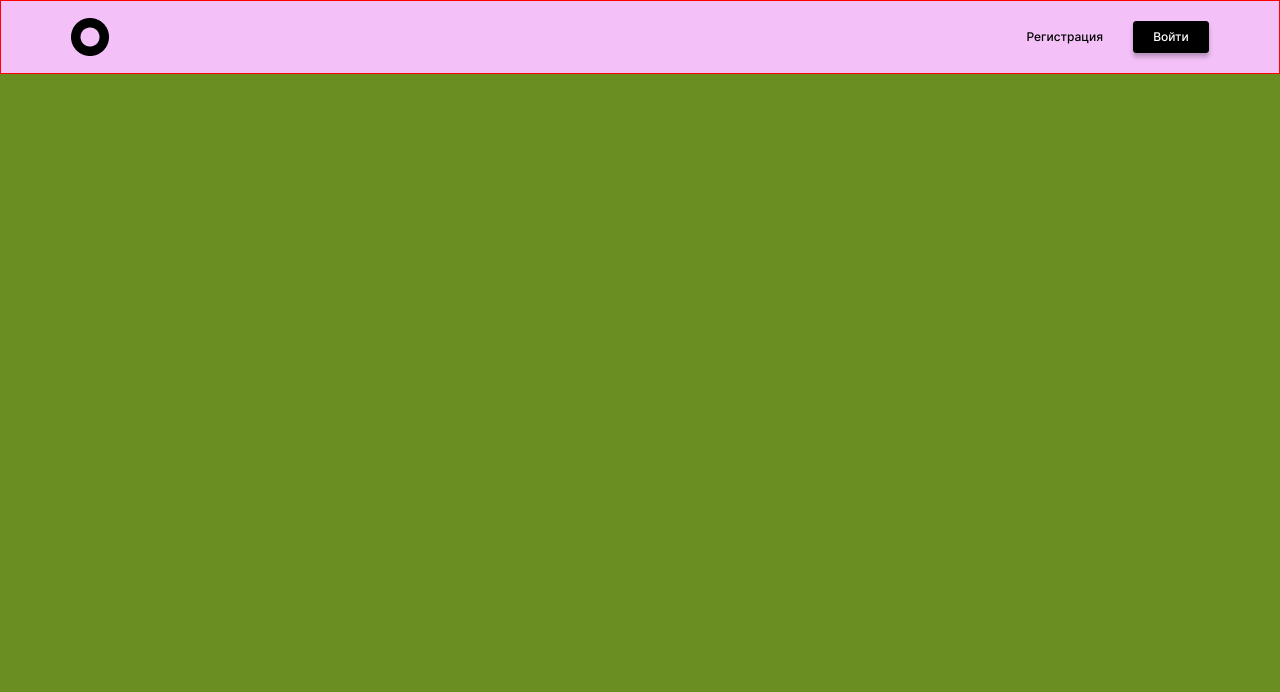
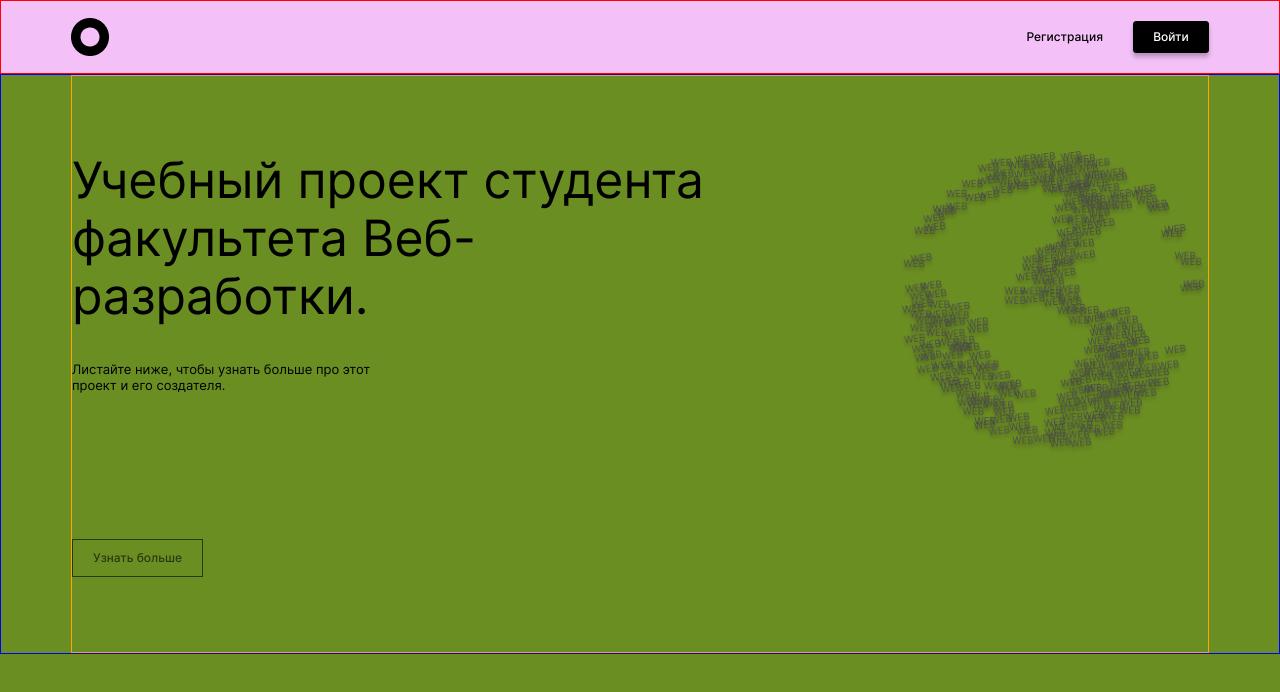
Before and after one commit to ana-anajel/movies-explorer-frontend, a React (Create React App) app in the folder movies-explorer-frontend/: page / in a window 1280 px wide. Shown: the top 692 px of the page. Built offline with nearby package versions, Linux system fonts and the light colour scheme.

Commit message:
Создать структуру проекта, компоненты

```diff
--- a/movies-explorer-frontend/src/components/App/App.js
+++ b/movies-explorer-frontend/src/components/App/App.js
@@ -1,15 +1,15 @@
-
-//cover
 import React from 'react';
 // import { Route } from 'react-router-dom';
 // import { BrowserRouter } from 'react-router-dom';
 import './App.css';
 import Header from '../Header/Header';
+import Main from '../Main/Main';
 
 function App() {
   return (
     <div className="App">
       <Header />
+      <Main />
     </div>
   );
 }
--- a/movies-explorer-frontend/src/components/Header/Header.css
+++ b/movies-explorer-frontend/src/components/Header/Header.css
@@ -1,8 +1,3 @@
-.content {
-  padding: 0 70px;
-  box-sizing: border-box;
-}
-
 .header {
   box-sizing: border-box;
   padding: 0 70px;
@@ -65,10 +60,6 @@
     box-shadow: none;
     border: none;
   }
-
-  .content {
-    padding: 0 50px;
-  }
 }
 
 @media screen and (max-width: 500px) {
@@ -90,8 +81,4 @@
   .header__link {
     font-size: 10px;
   }
-
-  .content {
-    padding: 0 50px;
-  }
 }
--- a/movies-explorer-frontend/src/components/Main/Main.css
+++ b/movies-explorer-frontend/src/components/Main/Main.css
@@ -0,0 +1,17 @@
+.content {
+  padding: 0 70px;
+  box-sizing: border-box;
+  border: 1px solid blue;
+}
+
+@media screen and (max-width: 768px) {
+  .content {
+    padding: 0 50px;
+  }
+}
+
+@media screen and (max-width: 500px) {
+  .content {
+    padding: 0;
+  }
+}
--- a/movies-explorer-frontend/src/components/Main/Main.js
+++ b/movies-explorer-frontend/src/components/Main/Main.js
@@ -0,0 +1,13 @@
+import React from 'react';
+import './Main.css';
+import Promo from '../Promo/Promo';
+
+function Main() {
+  return (
+    <main className="content">
+      <Promo />
+    </main>
+  );
+}
+
+export default Main;
--- /dev/null
+++ b/movies-explorer-frontend/src/components/Promo/Promo.css
@@ -0,0 +1,47 @@
+.promo {
+  box-sizing: border-box;
+  border: 1px solid orange;
+  display: flex;
+  padding: 75px 0;
+}
+
+.promo__container {}
+
+.promo__title {
+  font-weight: 400;
+  font-size: 50px;
+  line-height: 58px;
+  margin: 0 0 36px;
+  padding: 0;
+}
+
+.promo__subtitle {
+  font-weight: 400;
+  font-size: 13px;
+  line-height: 16px;
+  margin: 0 0 146px;
+  padding: 0;
+}
+
+.promo__box-link {
+  display: flex;
+  border: 1px solid #000;
+  opacity: 0.6;
+  width: 129px;
+  height: 36px;
+}
+
+.promo__link {
+  text-decoration: none;
+  color: #000;
+  font-weight: 500;
+  font-size: 12px;
+  line-height: 16px;
+  margin: auto;
+}
+
+.promo__image {
+  margin-left: 70px;
+  width: 310px;
+  height: 304px;
+}
--- /dev/null
+++ b/movies-explorer-frontend/src/components/Promo/Promo.js
@@ -0,0 +1,18 @@
+import React from 'react';
+import Planet from '../../images/planetDesktop.png';
+import './Promo.css';
+
+function Promo() {
+  return (
+    <section className="promo">
+      <div className="promo__container">
+        <h1 className="promo__title">Учебный проект студента факультета Веб-<br />разработки.</h1>
+        <p className="promo__subtitle">Листайте ниже, чтобы узнать больше про этот<br />проект и его создателя.</p>
+        <div className='promo__box-link'><a href='https://ya.ru/' className="promo__link">Узнать больше</a></div>
+      </div>
+      <img className='promo__image' alt="Изображение планеты из текстовых фраз." src={Planet} />
+    </section>
+  );
+}
+
+export default Promo;
```
